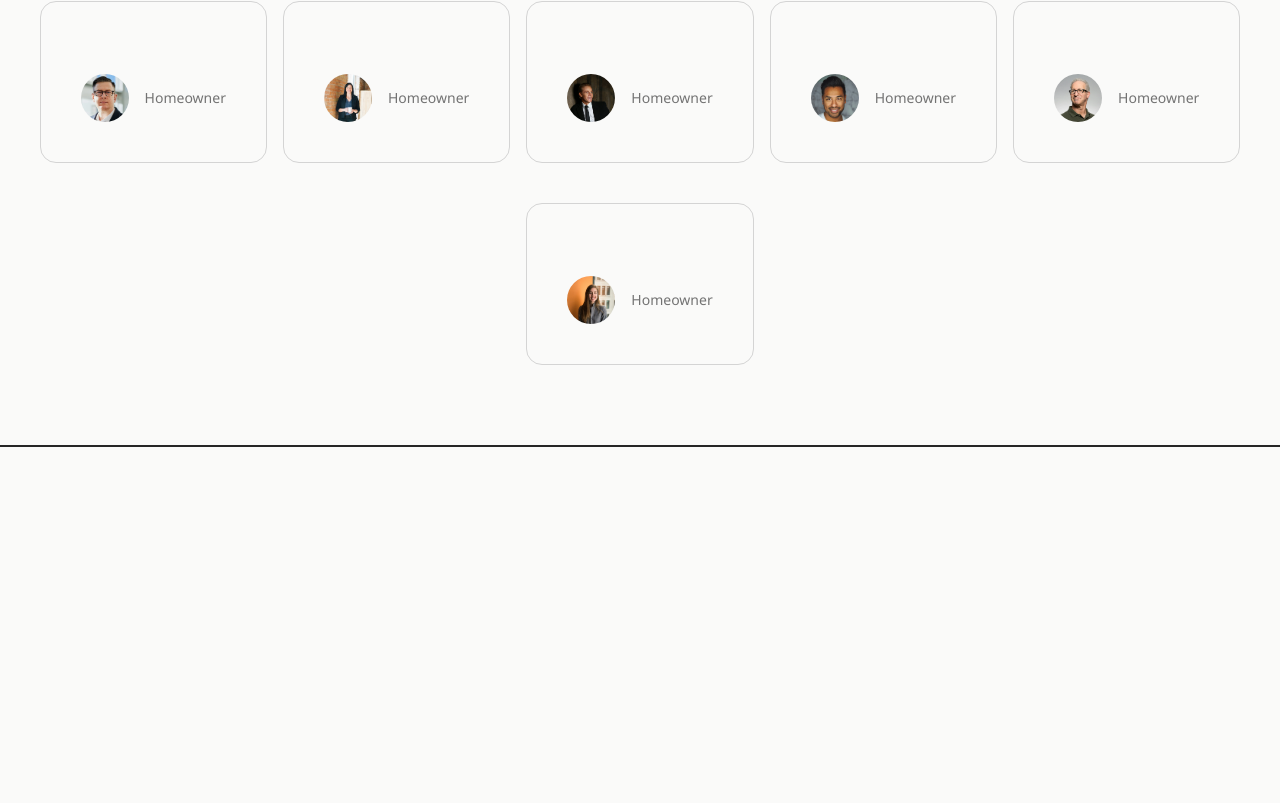
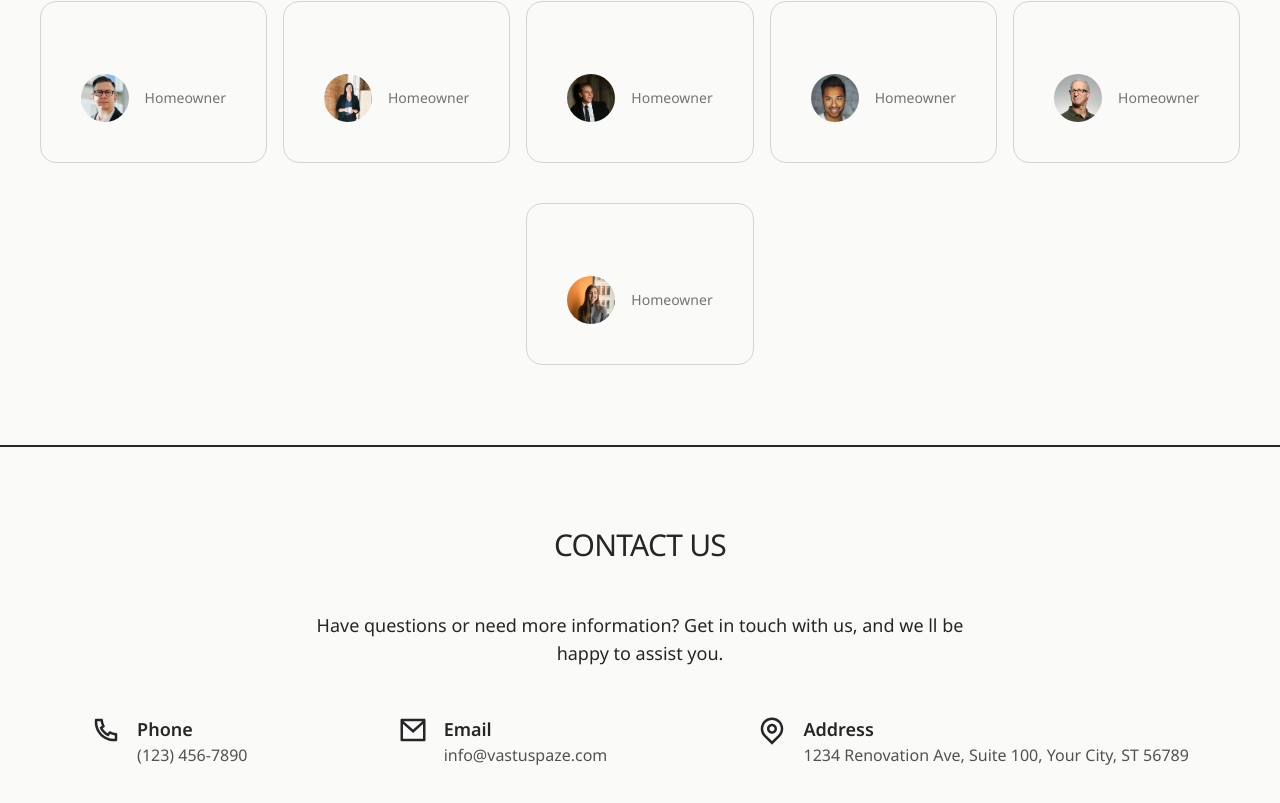
Before and after one commit to Erfan-84655/VastuSpaze, a React (Vite) app: page / in a window 1280 px wide. Shown: the part 7688-8491 px from the top of the page. Before the commit the page ends 8135 px from the top, so only its background shows below. Built offline with nearby package versions, Linux system fonts and the light colour scheme; a web font is replaced by a local one.

Commit message:
finish the ContactUs section

```diff
--- a/src/App.jsx
+++ b/src/App.jsx
@@ -1,5 +1,5 @@
 import React from 'react'
-import {About, Hero, Navbar,Portfolio,Reviews,Services} from '../src/Components/index'
+import {About, ContactUs, Hero, Navbar,Portfolio,Reviews,Services} from '../src/Components/index'
 export default function App() {
   return (
   <main className='overflow-x-hidden antialiased text-neutral-800'>
@@ -9,6 +9,7 @@
     <Portfolio/>
     <About/>
     <Reviews/>
+    <ContactUs/>
   </main>
   )
 }
--- /dev/null
+++ b/src/Components/ContactUs/index.jsx
@@ -0,0 +1,47 @@
+import React from "react";
+import { CONTACT_INFO } from "../../constants";
+import { RiMailLine, RiMapPinLine, RiPhoneLine } from "react-icons/ri";
+export default function ContactUs() {
+  return (
+    <section className="max-w-7xl mx-auto " id="contact">
+      <div className="my-20">
+        <h2 className="text-xl lg:text-3xl tracking-tight text-center uppercase mb-12">
+          Contact Us
+        </h2>
+        <p className="max-w-2xl text-lg mb-12 text-center mx-auto">
+          {CONTACT_INFO.text}
+        </p>
+        <div className="flex flex-col lg:flex-row justify-around mx-4">
+          <div className="flex mb-8 lg:mb-0">
+            <RiPhoneLine className="text-3xl mr-4" />
+            <div>
+              <p className="text-lg font-semibold">
+                {CONTACT_INFO.phone.label}
+              </p>
+              <p className="text-neutral-600">{CONTACT_INFO.phone.value}</p>
+            </div>
+          </div>
+          <div className="flex mb-8 lg:mb-0">
+            <RiMailLine className="text-3xl mr-4" />
+            <div>
+              <p className="text-lg font-semibold">
+                {CONTACT_INFO.email.label}
+              </p>
+              <p className="text-neutral-600">{CONTACT_INFO.email.value}</p>
+            </div>
+          </div>
+          <div className="flex">
+            <RiMapPinLine className="text-3xl mr-4" />
+            <div>
+              <p className="text-lg font-semibold">
+                {CONTACT_INFO.address.label}
+              </p>
+              <p className="text-neutral-600">{CONTACT_INFO.address.value}</p>
+            </div>
+          </div>
+
+        </div>
+      </div>
+    </section>
+  );
+}
--- a/src/Components/index.jsx
+++ b/src/Components/index.jsx
@@ -5,4 +5,5 @@
 import Portfolio from './Portfolio'
 import About from "./About";
 import Reviews from './Reviews'
-export {Navbar,Footer,Hero,Services,Portfolio,About,Reviews}
+import ContactUs from "./ContactUs";
+export {Navbar,Footer,Hero,Services,Portfolio,About,Reviews,ContactUs}
```
